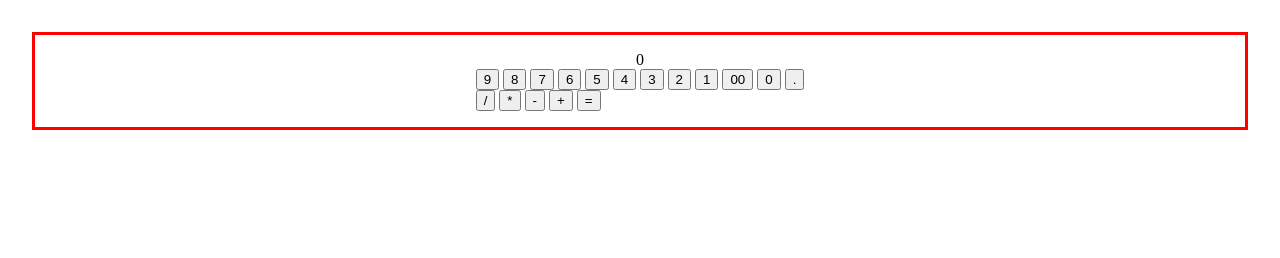
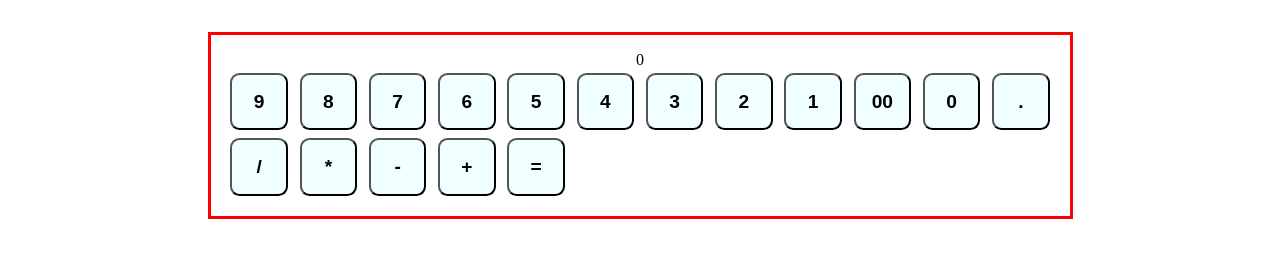
Before and after one commit to Bpost129/calculator, a plain HTML site: page index.html in a window 1280 px wide. Drawn offline with Linux system fonts and the light colour scheme.

Commit message:
add button stylings

```diff
--- a/css/style.css
+++ b/css/style.css
@@ -1,6 +1,10 @@
 body {
   margin: auto;
   padding: 2em;
+  display: flex;
+  flex-direction: column;
+  align-items: center;
+  justify-content: center;
 }
 
 .calculator {
@@ -10,3 +14,13 @@ body {
   flex-direction: column;
   align-items: center;
 }
+
+button {
+  height: 3em;
+  width: 3em;
+  margin: .2em;
+  background-color: azure;
+  border-radius: .5em;
+  font-weight: 600;
+  font-size: 1.2em;
+}
```
